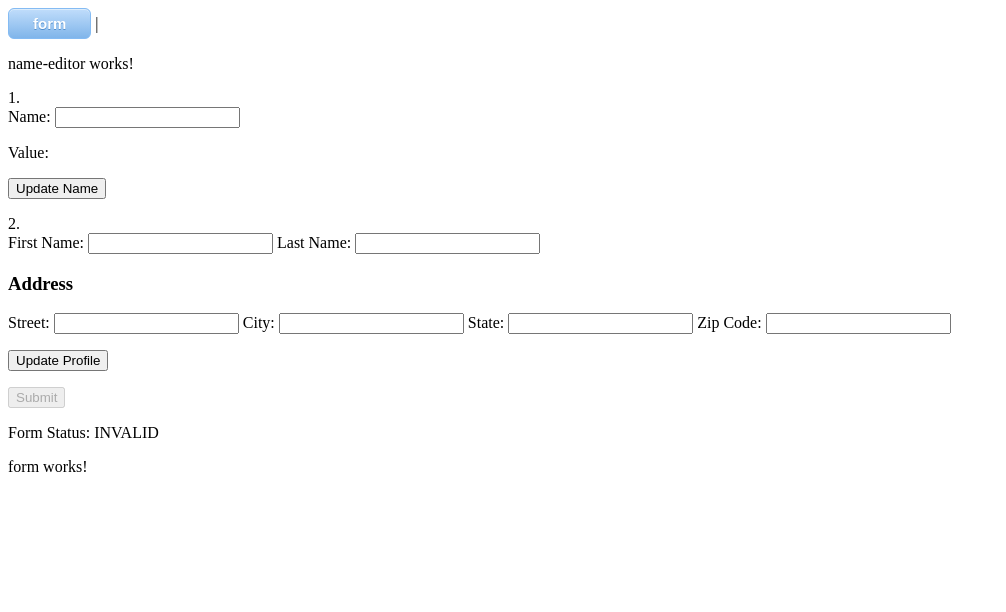
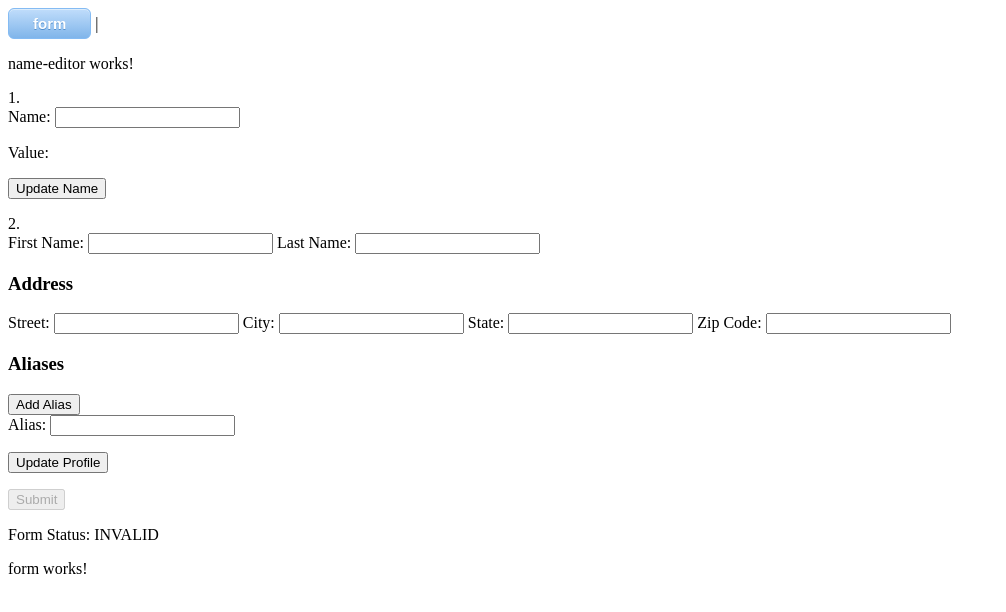
Before and after one commit to yahuihuang/ng14proj, an Angular app: page /form in a window 1280 px wide. Shown: the top 612 px of the page, without its empty margins (0-1006 px from the left). Built offline with nearby package versions, Linux system fonts and the light colour scheme.

Commit message:
建立動態表單

```diff
--- a/src/app/views/form/name-editor/name-editor.component.html
+++ b/src/app/views/form/name-editor/name-editor.component.html
@@ -48,6 +48,18 @@
     </label>
   </div>
 
+  <div formArrayName="aliases">
+    <h3>Aliases</h3> <button (click)="addAlias()">Add Alias</button>
+
+    <div *ngFor="let alias of aliases.controls; let i=index">
+      <!-- The repeated alias template -->
+      <label>
+        Alias:
+        <input type="text" [formControlName]="i">
+      </label>
+    </div>
+  </div>
+
   <p>
     <button (click)="updateProfile()">Update Profile</button>
   </p>
--- a/src/app/views/form/name-editor/name-editor.component.ts
+++ b/src/app/views/form/name-editor/name-editor.component.ts
@@ -1,5 +1,5 @@
 import { Component, OnInit } from '@angular/core';
-import { FormBuilder, FormControl, FormGroup, Validators } from '@angular/forms';
+import { FormArray, FormBuilder, FormControl, FormGroup, Validators } from '@angular/forms';
 
 @Component({
   selector: 'app-name-editor',
@@ -27,6 +27,9 @@
       state: [''],
       zip: ['']
     }),
+    aliases: this.fb.array([
+      this.fb.control('')
+    ]),
   });
 
   constructor(private fb: FormBuilder) {
@@ -53,4 +56,12 @@
       }
     });
   }
+
+  get aliases() {
+    return this.profileForm.get('aliases') as FormArray;
+  }
+
+  addAlias() {
+    this.aliases.push(this.fb.control(''));
+  }
 }
```
